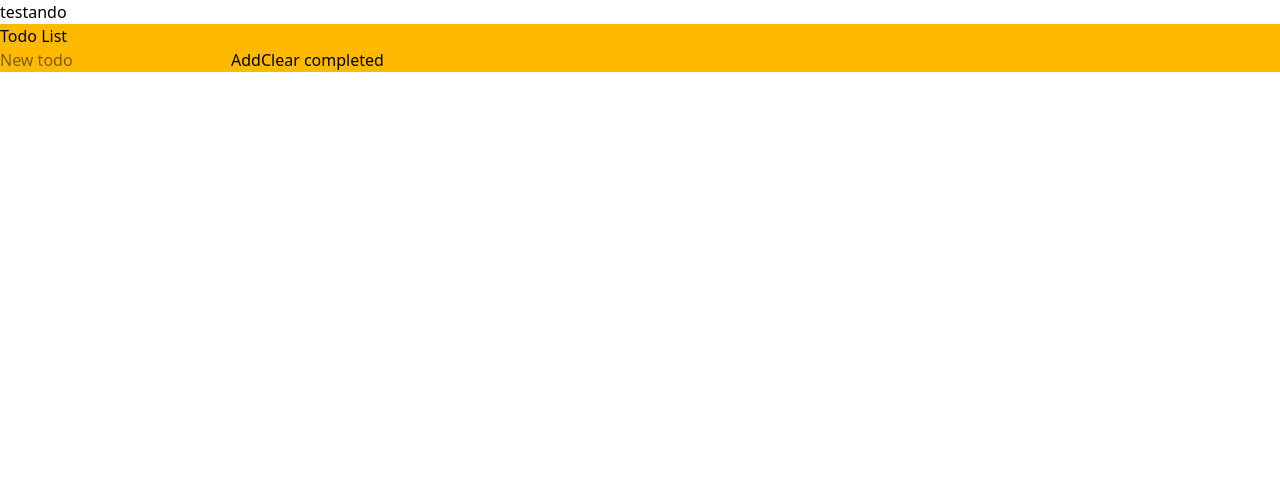
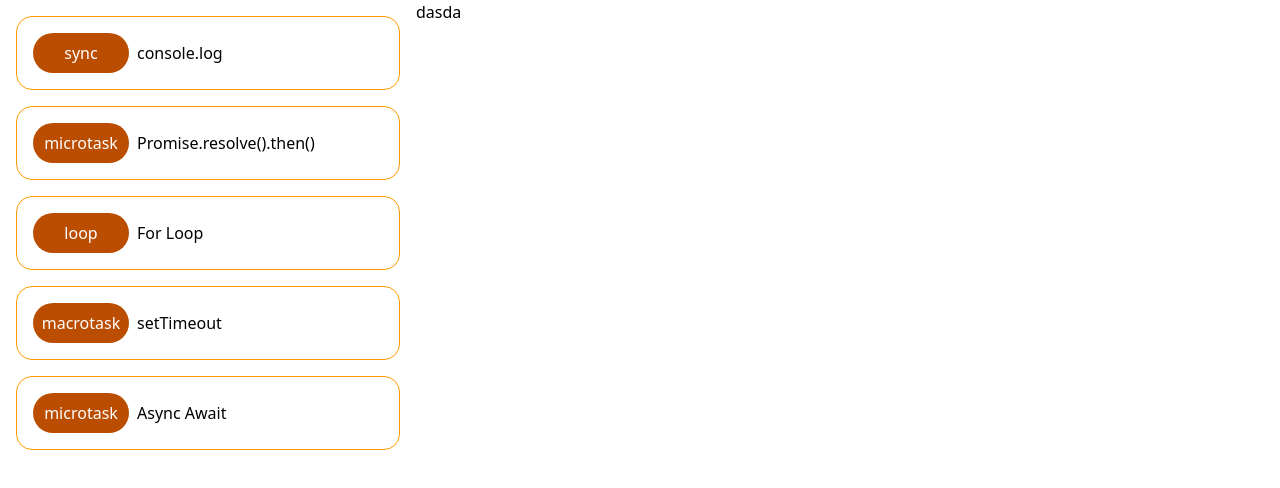
Before and after one commit to LuizHumphries/js-view, a React (Vite) app: page / in a window 1280 px wide. Shown: the top 488 px of the page. Built offline with nearby package versions, Linux system fonts and the light colour scheme.

Commit message:
feat: define `blocks` and `program` domain and basic feature

```diff
--- a/index.html
+++ b/index.html
@@ -1,5 +1,5 @@
 <!doctype html>
-<html lang="en">
+<html lang="en" class="h-full w-full">
   <head>
     <meta charset="UTF-8" />
     <link rel="icon" type="image/svg+xml" href="/vite.svg" />
@@ -7,9 +7,9 @@
     <meta name="viewport" content="width=device-width, initial-scale=1.0" />
     <title>React Redux App</title>
   </head>
-  <body>
+  <body class="h-full w-full">
     <noscript>You need to enable JavaScript to run this app.</noscript>
-    <div id="root"></div>
+    <div id="root" class="h-full w-full"></div>
     <script type="module" src="/src/main.tsx"></script>
   </body>
 </html>
--- a/src/App.tsx
+++ b/src/App.tsx
@@ -1,9 +1,10 @@
-import TodoList from './features/todos/TodoList'
+import BlockList from './features/blocks/BlockList'
+import ProgramSandBox from './features/program/ProgramSandBox'
 import './styles/global.css'
 
 export const App = () => (
-    <div className="App">
-        testando
-        <TodoList />
+    <div className="flex flex-row">
+        <BlockList />
+        <ProgramSandBox />
     </div>
 )
--- /dev/null
+++ b/src/domain/blocks/types.ts
@@ -0,0 +1,12 @@
+export type BlockType = 'console' | 'promiseThen' | 'asyncAwait' | 'timeout' | 'forLoop'
+export type BlockCategory = 'sync' | 'microtask' | 'macrotask' | 'loop'
+
+export interface BlockDefinition {
+    id: BlockType
+    type: BlockType
+    title: string
+    description: string
+    category: BlockCategory
+    exampleCode?: string
+    complexityLevel?: 1 | 2 | 3
+}
--- /dev/null
+++ b/src/domain/program/types.ts
@@ -0,0 +1,6 @@
+import { BlockType } from '../blocks/types'
+
+export interface ProgramBlockInstance {
+    instanceId: string
+    blockId: BlockType
+}
--- /dev/null
+++ b/src/features/blocks/BlockList.tsx
@@ -0,0 +1,23 @@
+import { useAppSelector } from '../../store/hooks'
+
+export default function BlockList() {
+    const blocks = useAppSelector((state) => state.blocks.available)
+
+    console.log(blocks)
+    return (
+        <section className="p-4">
+            <div className="flex flex-col gap-4">
+                {blocks.map((block) => {
+                    return (
+                        <div className="flex w-96 flex-row gap-2 rounded-2xl border border-amber-500 p-4">
+                            <span className="flex w-24 items-center justify-center rounded-full bg-amber-700 p-2 text-white">
+                                {block.category}
+                            </span>
+                            <button title={block.description}>{block.title}</button>
+                        </div>
+                    )
+                })}
+            </div>
+        </section>
+    )
+}
--- /dev/null
+++ b/src/features/blocks/blocksSlice.ts
@@ -0,0 +1,70 @@
+import { createSlice } from '@reduxjs/toolkit'
+import { BlockDefinition } from '../../domain/blocks/types'
+
+export interface BlocksState {
+    available: BlockDefinition[]
+}
+
+const initialState: BlocksState = {
+    available: [
+        {
+            id: 'console',
+            type: 'console',
+            title: 'console.log',
+            description: 'Bloco síncrono que loga direto na call stack.',
+            category: 'sync',
+            complexityLevel: 1,
+            exampleCode: 'console.log("A");',
+        },
+        {
+            id: 'promiseThen',
+            type: 'promiseThen',
+            title: 'Promise.resolve().then()',
+            description: 'Bloco que adiciona o .then como microtask.',
+            category: 'microtask',
+            complexityLevel: 1,
+            exampleCode: 'Promise.resolve("A").then(() => console.log("Promise A"));',
+        },
+        {
+            id: 'forLoop',
+            type: 'forLoop',
+            title: 'For Loop',
+            description: 'Bloco que adiciona o loop que é rodado imediatamente na call stack.',
+            category: 'loop',
+            complexityLevel: 1,
+            exampleCode: 'for (let i = 0; i < 3; i++) { console.log(i); }',
+        },
+        {
+            id: 'timeout',
+            type: 'timeout',
+            title: 'setTimeout',
+            description:
+                'Bloco setado para a macrotask pelo host, aguardando o tempo setado, para rodar (quando sua vez).',
+            category: 'macrotask',
+            complexityLevel: 1,
+            exampleCode: 'setTimeout(() => { console.log("Timeout A"); }, 0);',
+        },
+        {
+            id: 'asyncAwait',
+            type: 'asyncAwait',
+            title: 'Async Await',
+            description:
+                'O Await faz com que a execução seja parada e o que rodaria depois, dentro da função roda só depois que a microtask executa.',
+            category: 'microtask',
+            complexityLevel: 1,
+            exampleCode:
+                'async function run() { console.log("Pre await"); await someFunction(); console.log("Post await"); } run();',
+        },
+    ],
+}
+
+export const blocksSlice = createSlice({
+    name: 'blocks',
+    initialState,
+    reducers: {
+        // MVP: sem reducers mesmo.
+        // Futuro: registerCustomBlock, resetPallete, etc.
+    },
+})
+
+export const blocksReducer = blocksSlice.reducer
--- /dev/null
+++ b/src/features/program/ProgramSandBox.tsx
@@ -0,0 +1,3 @@
+export default function ProgramSandBox() {
+    return <>dasda</>
+}
--- /dev/null
+++ b/src/features/program/programSlice.ts
@@ -0,0 +1,36 @@
+import { createSlice, nanoid } from '@reduxjs/toolkit'
+import { ProgramBlockInstance } from '../../domain/program/types'
+import type { PayloadAction } from '@reduxjs/toolkit'
+import { BlockType } from '../../domain/blocks/types'
+
+export interface ProgramState {
+    blocks: ProgramBlockInstance[]
+}
+
+const initialState: ProgramState = {
+    blocks: [],
+}
+
+const programSlice = createSlice({
+    name: 'program',
+    initialState,
+    reducers: {
+        addProgramBlock: {
+            reducer(state, action: PayloadAction<ProgramBlockInstance>) {
+                state.blocks.push(action.payload)
+            },
+            prepare(blockId: BlockType) {
+                const payload: ProgramBlockInstance = { instanceId: nanoid(), blockId }
+                return { payload }
+            },
+        },
+        removeProgramBlock(state, action: PayloadAction<{ instanceId: string }>) {
+            state.blocks = state.blocks.filter(
+                (item) => item.instanceId !== action.payload.instanceId,
+            )
+        },
+    },
+})
+
+export const { addProgramBlock, removeProgramBlock } = programSlice.actions
+export const programReducer = programSlice.reducer
--- a/src/features/todos/TodoList.tsx
+++ /dev/null
@@ -1,48 +0,0 @@
-import { useState } from 'react'
-import { useAppDispatch, useAppSelector } from '../../store/hooks'
-import { addTodo, clearCompleted, removeTodo, toggleTodo } from './todoSlice'
-
-export default function TodoList() {
-    const [title, setTitle] = useState('')
-    const todos = useAppSelector((state) => state.todos.items)
-    const dispatch = useAppDispatch()
-
-    function handleAdd() {
-        if (!title.trim()) return
-        dispatch(addTodo(title.trim()))
-        setTitle('')
-    }
-    return (
-        <div className="bg-amber-400">
-            <h2>Todo List</h2>
-
-            <div>
-                <input
-                    value={title}
-                    onChange={(event) => {
-                        setTitle(event.target.value)
-                    }}
-                    placeholder="New todo"
-                />
-                <button onClick={handleAdd}>Add</button>
-                <button onClick={() => dispatch(clearCompleted())}>Clear completed</button>
-            </div>
-
-            <ul>
-                {todos.map((todo) => (
-                    <li key={todo.id}>
-                        <label>
-                            <input
-                                type="checkbox"
-                                checked={todo.completed}
-                                onChange={() => dispatch(toggleTodo(todo.id))}
-                            />
-                            {todo.title}
-                        </label>
-                        <button onClick={() => dispatch(removeTodo(todo.id))}>Remove</button>
-                    </li>
-                ))}
-            </ul>
-        </div>
-    )
-}
--- a/src/features/todos/todoSlice.ts
+++ /dev/null
@@ -1,52 +0,0 @@
-import type { PayloadAction } from '@reduxjs/toolkit';
-import { createSlice, nanoid } from '@reduxjs/toolkit'
-import type { Todo, TodosState } from './todoTypes'
-
-const initialState: TodosState = {
-    items: [],
-}
-
-export const todoSlice = createSlice({
-    name: 'todos',
-    initialState,
-    reducers: {
-        addTodo: {
-            reducer(state, action: PayloadAction<Todo>) {
-                state.items.push(action.payload)
-            },
-            prepare(title: string) {
-                return { payload: { id: nanoid(), title, completed: false } as Todo }
-            },
-        },
-        editTodoTitle: {
-            reducer(state, action: PayloadAction<{ id: string; title: string }>) {
-                const todo = state.items.find((item) => item.id === action.payload.id)
-                if (todo) {
-                    todo.title = action.payload.title
-                }
-            },
-            prepare(id: string, title: string) {
-                return { payload: { id, title } }
-            },
-        },
-
-        toggleTodo(state, action: PayloadAction<string>) {
-            const id = action.payload
-            const todo = state.items.find((item) => item.id === id)
-
-            if (todo) {
-                todo.completed = !todo.completed
-            }
-        },
-        removeTodo(state, action: PayloadAction<string>) {
-            const id = action.payload
-            state.items = state.items.filter((item) => item.id !== id)
-        },
-        clearCompleted(state) {
-            state.items = state.items.filter((item) => !item.completed)
-        },
-    },
-})
-
-export const { addTodo, toggleTodo, removeTodo, clearCompleted } = todoSlice.actions
-export const todoReducer = todoSlice.reducer
--- a/src/store/index.ts
+++ b/src/store/index.ts
@@ -1,9 +1,9 @@
 import { configureStore } from '@reduxjs/toolkit'
-import { todoReducer } from '../features/todos/todoSlice'
+import { blocksReducer } from '../features/blocks/blocksSlice'
 
 export const store = configureStore({
     reducer: {
-        todos: todoReducer,
+        blocks: blocksReducer,
         // program: programReducer,
         // blocks: blocksReducer,
         // simulation: simulationReducer,
```
Also changed, not shown: src/features/todos/todoTypes.ts (deleted, +0 -9 lines).
